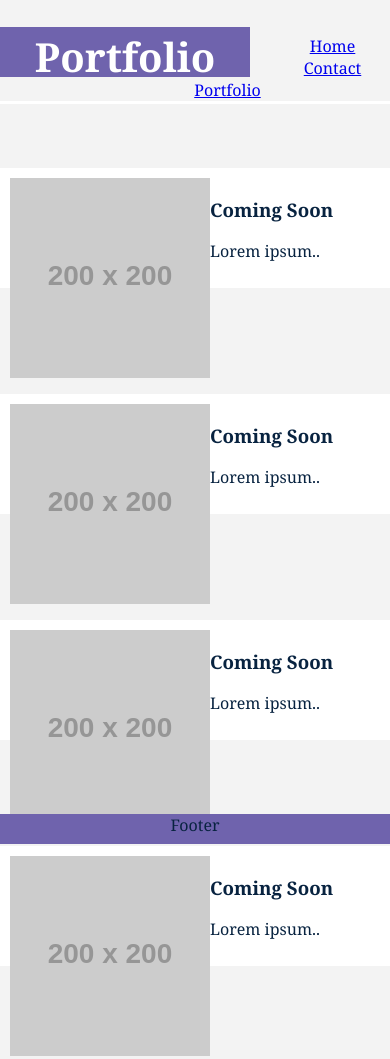
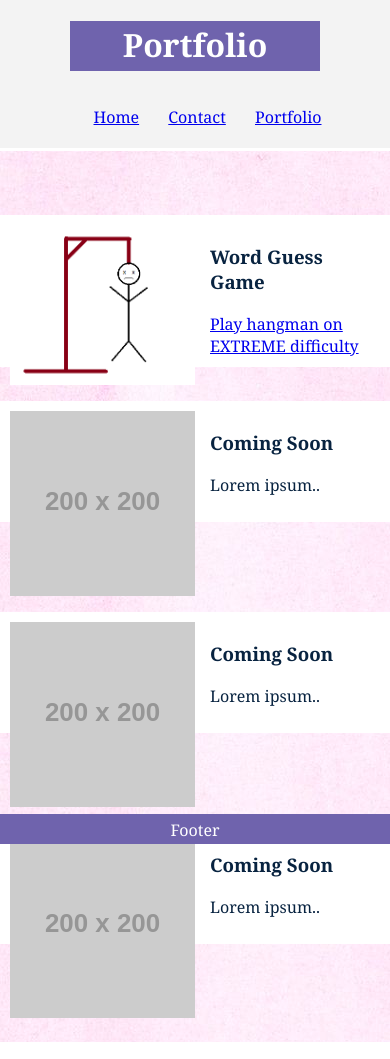
Before and after one commit to ReneeRenarde/Basic-Portfolio, a plain HTML site: page portfolio.html in a window 390 px wide. Drawn offline with Linux system fonts and the light colour scheme; placeholder pictures from the web are drawn by us.

Commit message:
added hangman game to portfolio section

```diff
--- a/pfstyles.css
+++ b/pfstyles.css
@@ -7,11 +7,6 @@
     max-width: 1000px;
     margin: auto;
     padding-top: 20px;
-  }
-
-  h1 {
-    font-size: 40px;
-    word-break: break-all;
   }
 
   .row {
--- a/portfolio.html
+++ b/portfolio.html
@@ -30,9 +30,9 @@
         <div class="row">
           <div class="column">
             <div class="content">
-              <img src="http://placehold.it/200x200" alt="placeholder" style="width:100%">
-              <h3>Coming Soon</h3>
-              <p>Lorem ipsum..</p>
+              <img src="images/hangman6.png" alt="Word Guess Game" style="width:100%">
+              <h3>Word Guess Game</h3>
+              <a href="https://reneerenarde.github.io/WordGuessGame/">Play hangman on EXTREME difficulty</a>
             </div>
           </div>
           <div class="column">
--- a/styles.css
+++ b/styles.css
@@ -1,24 +1,26 @@
 body {
-  background-color: #f3f3f3;
+  /* background-color: #f3f3f3; */
   color: #082340;
   font-family: Georgia, 'Times New Roman', Times, serif;
   margin: 0;
   padding: 0;
   height: 100%;
+  width: 100%;
+  background-image: url("images/bgimg.jpg");
 }
 
 .wrapper {
   background: #f3f3f3;
-  max-width: 100%;
+  width: 100%;
   margin-bottom: 20px;
+  padding-bottom: 20px;
   border-bottom: 3px solid #ffffff;
 }
 
 .fullpage {
-  background: #f3f3f3;
   max-width: 100%;
-text-align: center;
-padding-left: 20%;
+  text-align: center;
+  padding-left: 20%;
 }
 
 header {
@@ -55,13 +57,15 @@ header {
   background-color: #6f63ad;
   padding: 0 15px 10px 15px;
   border: double;
-  border-color: #082340;
+  border-color: #ffffff;
 }
 
 ul {
   margin: 0;
   padding-top: 35px;
   list-style-type: none;
+  text-align: center;
+  padding-left: 0;
 }
 
 li {
@@ -73,15 +77,19 @@ img {
   max-width: 200px;
   max-height: 300px;
   float: left;
+  padding-right: 15px;
 }
 
 #footer {
   background: #6f63ad;
+  color: #ffffff;
   position: fixed;
   height: 30px;
   width: 100%;
   bottom: 0;
   text-align: center;
+  padding-top: 5px;
+
 }
 
 input[type=text], select, textarea {
@@ -114,3 +122,21 @@ input[type=submit]:hover {
   padding: 20px;
   width: 960px;
 }
+
+@media screen and (max-width: 600px) {
+  .header {
+    display: flex;
+    flex-direction: column;
+    align-items: center;
+    justify-content: center;
+  }
+  .wrapper {
+    display: flex;
+    align-items: center;
+    justify-content: center;
+  }
+  .container {
+    width: 75%;
+    padding: 10px
+  }
+}
```
Also changed, not shown: contact.html (+1 -1 lines), images/bgimg.jpg (added), images/hangman6.png (added).
